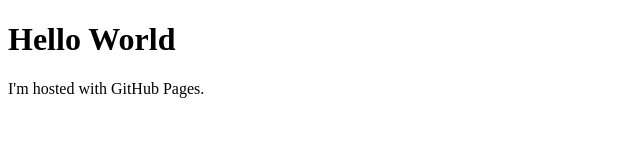
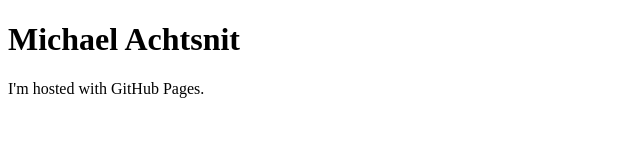
Before and after one commit to machtsnit/machtsnit.github.io, a plain HTML site: page index.html in a window 1280 px wide. Shown: the whole page, without its empty margins (0-640 px from the left). Drawn offline with Linux system fonts and the light colour scheme.

Commit message:
Chaged Title

```diff
--- a/index.html
+++ b/index.html
@@ -1,7 +1,7 @@
 <!DOCTYPE html>
 <html>
 <body>
-<h1>Hello World</h1>
+<h1>Michael Achtsnit</h1>
 <p>I'm hosted with GitHub Pages.</p>
 </body>
 </html>
```
